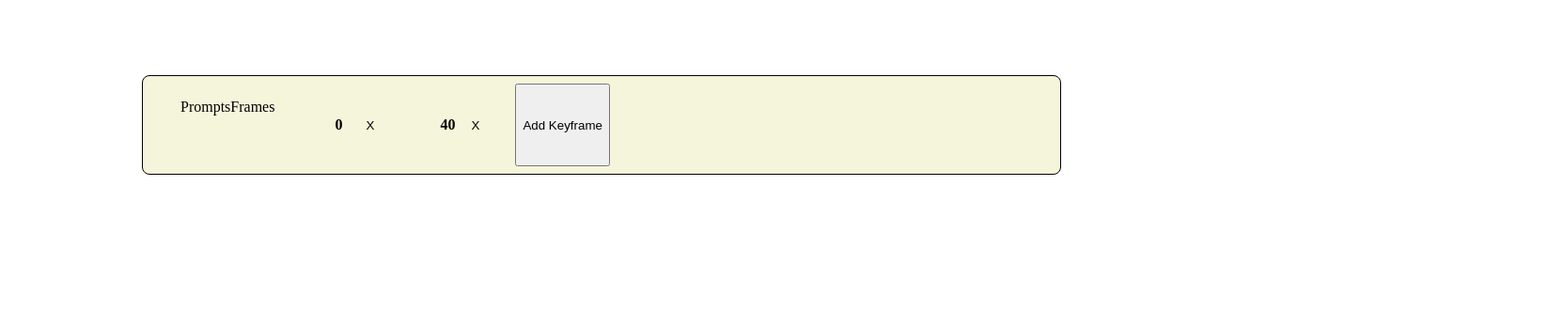
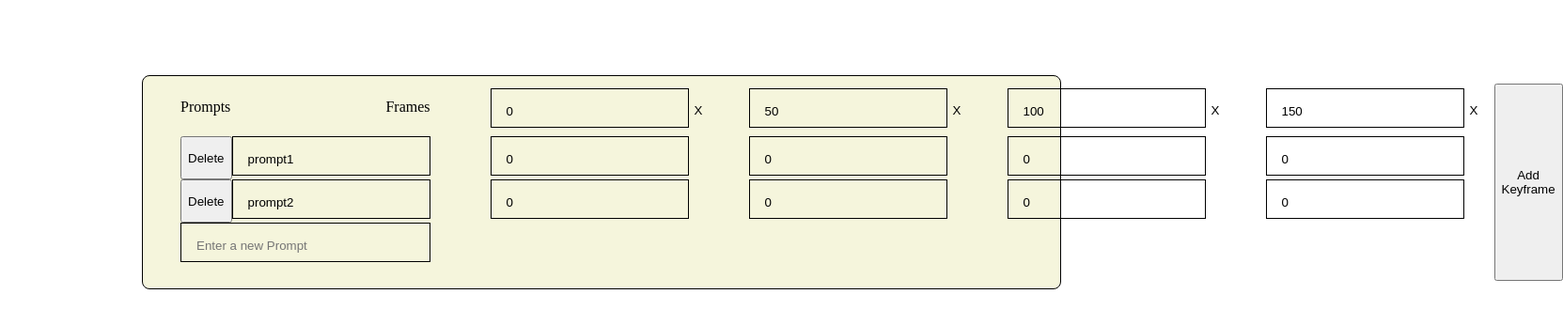
Before and after one commit to nenomancer/ai-anim-app, a React (Create React App) app: page / in a window 1280 px wide. Shown: the top 346 px of the page at 94% size, 1663 px wide, since content can reach past the window. Built offline with nearby package versions, Linux system fonts and the light colour scheme.

Commit message:
Refactor, CSS changes, lost some functionality of KeyframeColumn and Keyframe

```diff
--- a/src/components/AnimationTable.css
+++ b/src/components/AnimationTable.css
@@ -6,10 +6,6 @@
     border: 1px solid black;
     border-radius: .5rem;
     display: flex;
-}
-
-.container li {
-    list-style: none;
 }
 
 .keyframe-help {
@@ -35,6 +31,14 @@
     display: flex;
     flex-direction: column;
     padding: 1rem 2rem;
+}
+
+.prompts-container, .keyframe-container {
+    margin-top: 1rem;
+}
+
+.prompt {
+    display: flex;
 }
 
 .inline-data {
--- a/src/components/AnimationTable.jsx
+++ b/src/components/AnimationTable.jsx
@@ -4,37 +4,48 @@ import KeyframeColumn from "./KeyframeColumn";
 import PromptColumn from "./PromptColumn";
 
 const AnimationTable = () => {
-  const [keyframes, setKeyframes] = useState([
-    {
-      key: 1,
-      frame: 0,
-    },
-    {
-      key: 2,
-      frame: 40,
-    },
-  ]);
+  // STATE TO KEEP TRACK OF KEYFRAMES
+  const [keyframes, setKeyframes] = useState(() => {
+    const savedKeyframes = localStorage.getItem("keyframes");
+    if (savedKeyframes) {
+      return JSON.parse(savedKeyframes);
+    } else {
+      return ["0", "50", "100", "150"];
+    }
+  });
 
+  // SAVE KEYFRAMES TO LOCAL STORAGE
+  useEffect(() => {
+    localStorage.setItem("keyframes", JSON.stringify(keyframes));
+  }, [keyframes]);
+
+  // STATE TO KEEP TRACK OF PROMPTS
   const [prompts, setPrompts] = useState(() => {
-  // use saved prompts as the initial state
+    // USE SAVED PROMPTS AS DEFAULT STATE
     const savedPrompts = localStorage.getItem("prompts");
     if (savedPrompts) {
       return JSON.parse(savedPrompts);
     } else {
-    return [];
+      return ["prompt1", "prompt2"];
     }
   });
 
-  // save prompts to local storage
+  // SAVE PROMPTS TO LOCAL STORAGE:
   useEffect(() => {
     localStorage.setItem("prompts", JSON.stringify(prompts));
   }, [prompts]);
 
-  // const [isEditing, setIsEditing] = useState(false);
-  // const [editPrompt, setEditPrompt] = useState({});
+  // DELETE PROMPT
+  const deletePromptHandler = (selectedPrompt) => {
+    // FILTER OUT THE SELECTED PROMPT
+    const removePrompt = prompts.filter((prompt) => {
+      return selectedPrompt !== prompt;
+    });
+    // SET FILTERED PROMPTS AS NEW STATE
+    setPrompts(removePrompt);
+  };
 
-  const [prompt, setPrompt] = useState("");
-
+  // ADD KEYFRAME
   const addKeyframeHandler = (e) => {
     setKeyframes([
       ...keyframes,
@@ -56,7 +67,11 @@ const AnimationTable = () => {
 
   return (
     <div className="container">
-      <PromptColumn prompts={prompts} />
+      <PromptColumn
+        prompts={prompts}
+        setPrompts={setPrompts}
+        deletePromptHandler={deletePromptHandler}
+      />
 
       {/* display keyframe columns  */}
       {keyframes.map((keyframe, index) => (
@@ -64,8 +79,8 @@ const AnimationTable = () => {
           index={index}
           prompts={prompts}
           deleteKeyframeHandler={deleteKeyframeHandler}
-          frame={keyframe.frame}
-          key={keyframe.key}
+          frame={keyframe}
+          key={Math.floor(Math.random() * 10000) + 1}
         />
       ))}
       <button onClick={addKeyframeHandler}>Add Keyframe</button>
--- a/src/components/InlineEdit.jsx
+++ b/src/components/InlineEdit.jsx
@@ -1,14 +1,39 @@
 import react from "react";
 
-const InlineEdit = ({ value, setValue, size }) => {
+const InlineEdit = (props) => {
   const onChange = (e) => {
-    setValue(e.target.value);
+    props.setValue(e.target.value);
   };
+
+  const onKeyDown = (e) => {
+    if (props.tag === "newPrompt") {
+      if (e.key === "Enter") {
+        props.setPrompts([...props.prompts, props.value]);
+        e.target.blur();
+        props.setValue("");
+      }
+    } else {
+      if (e.key === "Enter" || e.key === "Escape") {
+        e.target.blur();
+        props.setValue(props.value)
+      } else {
+          props.setValue(e.target.value);
+      }
+    }
+  };
+
   return (
-      <div className="inline-data">
-          <input size={size} type="text" value={value} onChange={onChange} />
-      </div>
-  )
+    <div className="inline-data">
+      <input
+        placeholder={props.placeholder}
+        size={props.size}
+        type={props.type}
+        value={props.value}
+        onChange={onChange}
+        onKeyDown={onKeyDown}
+      />
+    </div>
+  );
 };
 
 export default InlineEdit;
--- a/src/components/Keyframe.jsx
+++ b/src/components/Keyframe.jsx
@@ -1,35 +1,18 @@
-import react, { useState, useEffect } from "react";
+import { useState } from "react";
 import InlineEdit from "./InlineEdit";
 
-const Keyframe = ({ index }) => {
-  // const [values, setValues] = useState([]);
-  const [value, setValue] = useState("");
-
-  // useEffect(() => {
-  //   localStorage.setItem(JSON.stringify(index), value);
-  // }, [value]);
-
-  const [editingValue, setEditingValue] = useState(value);
-
-  const onKeyDown = (e) => {
-    if (e.key === "Enter" || e.key === "Escape") {
-      e.target.blur();
-    }
-  };
+const Keyframe = (props) => {
+  const [value, setValue] = useState(props.value)
   return (
     <InlineEdit
-      key={index}
-      className="keyframe-row"
+      key={props.index}
       type="number"
       name="key"
       size="1"
       maxLength="2"
+      value={value}
       setValue={setValue}
-      // value={editingValue}
-      onChange={(e) => setEditingValue(e.target.value)}
-      onKeyDown={onKeyDown}
-      // onBlur={(e) => setValue(e.target.value)}
-      onClick={(e) => console.log(index)}
+
     />
   );
 };
--- a/src/components/KeyframeColumn.jsx
+++ b/src/components/KeyframeColumn.jsx
@@ -1,35 +1,41 @@
-import react, { useEffect, useState } from "react";
+import { useEffect, useState } from "react";
+import InlineEdit from "./InlineEdit";
 import Keyframe from "./Keyframe";
 
-const KeyframeColumn = ({ prompts, index, frame, deleteKeyframeHandler }) => {
-  // let keyframes = [];
-  // for (const prompt of prompts) {
-  //   keyframes.push(prompt.id)
-  // }
-  // console.log(keyframes);
-  const [values, setValues] = useState(() => {
-    const savedValues = localStorage.getItem("prompts");
-    if (savedValues) {
-      return JSON.parse(savedValues);
-    } else {
-      return [];
-    }
-  });
+const KeyframeColumn = (props) => {
+  // INITIALIZING KEYFRAMES ARRAY
+  const keyframes = [];
+  for (let i = 1; i <= props.prompts.length; i++) {
+    keyframes.push("0");
+  }
 
-  useEffect(() => {
-    localStorage.setItem("values", JSON.stringify(values));
-  }, [values]);
+  // USING KEYFRAMES ARRAY AS DEFAULT STATE
+  const [keyframeValues, setKeyframeValues] = useState(keyframes);
+
+  // FRAME NUMBER STATE
+  const [frame, setFrame] = useState(props.frame);
 
   return (
-    <ul className="keyframe-column">
+    <div className="keyframe-column">
+      {/* RENDERING FRAME NUMBER ON TOP */}
       <div className="keyframe-help">
-        <li>{frame}</li>
-        <button onClick={() => deleteKeyframeHandler(index)}>X</button>
+        <InlineEdit
+          className="keyframe-frame"
+          type="number"
+          size="1"
+          value={frame}
+          setValue={setFrame}
+        />
+        <button onClick={() => props.deleteKeyframeHandler(props.index)}>
+          X
+        </button>
       </div>
-      {prompts.map((prompt, index) => (
-        <Keyframe key={Math.random()} index={index} />
-      ))}
-    </ul>
+      <div className="keyframe-container">
+        {keyframeValues.map((value, index) => (
+          <Keyframe key={Math.random()} index={index} value={value} />
+        ))}
+      </div>
+    </div>
   );
 };
 
--- a/src/components/Prompt.jsx
+++ b/src/components/Prompt.jsx
@@ -1,9 +1,17 @@
-import react, { useState } from "react";
+import { useState, Fragment } from "react";
 import InlineEdit from "./InlineEdit";
 
-const Prompt = ({ prompt }) => {
-  const [value, setValue] = useState(prompt);
-  return <InlineEdit value={value} setValue={setValue} />;
+const Prompt = (props) => {
+  const [value, setValue] = useState(props.prompt);
+
+  return (
+    <div className="prompt">
+      <button onClick={() => props.deletePromptHandler(props.prompt)}>
+        Delete
+      </button>
+      <InlineEdit value={value} setValue={setValue} type="text" />
+    </div>
+  );
 };
 
 export default Prompt;
--- a/src/components/PromptColumn.jsx
+++ b/src/components/PromptColumn.jsx
@@ -1,15 +1,10 @@
-import react, { Fragment } from "react";
+import react, { Fragment, useState } from "react";
 import InlineEdit from "./InlineEdit";
 import Prompt from "./Prompt";
 
-const PromptColumn = ({ prompts }) => {
-//   const deleteClickHandler = (index) => {
-//     const removePrompt = props.prompts.filter((prompt) => {
-//       return prompt.id !== index;
-//     });
+const PromptColumn = (props) => {
+  const [newPrompt, setNewPrompt] = useState("");
 
-//     setPrompts(removePrompt);
-//   };
   return (
     <Fragment>
       {/* displaying the prompt column */}
@@ -19,9 +14,28 @@ const PromptColumn = ({ prompts }) => {
           <span>Frames</span>
         </div>
         <div className="prompts-container">
-          {prompts.map((prompt) => (
-            <Prompt key={Math.random()} prompt={prompt} />
+          {props.prompts.map((prompt, index) => (
+            <Prompt
+              key={Math.floor(Math.random() * 100000) + 1}
+              index={index}
+              prompt={prompt}
+              prompts={props.prompts}
+              setPrompts={props.setPrompts}
+              deletePromptHandler={props.deletePromptHandler}
+            />
           ))}
+          <InlineEdit
+            type="text"
+            placeholder="Enter a new Prompt"
+            tag="newPrompt"
+            prompts={props.prompts}
+            setPrompts={props.setPrompts}
+            value={newPrompt}
+            setValue={setNewPrompt}
+            onClick={() => {
+              console.log("gaz");
+            }}
+          />
         </div>
       </div>
     </Fragment>
```
Lines whose indentation alone changed are shown as unchanged.
